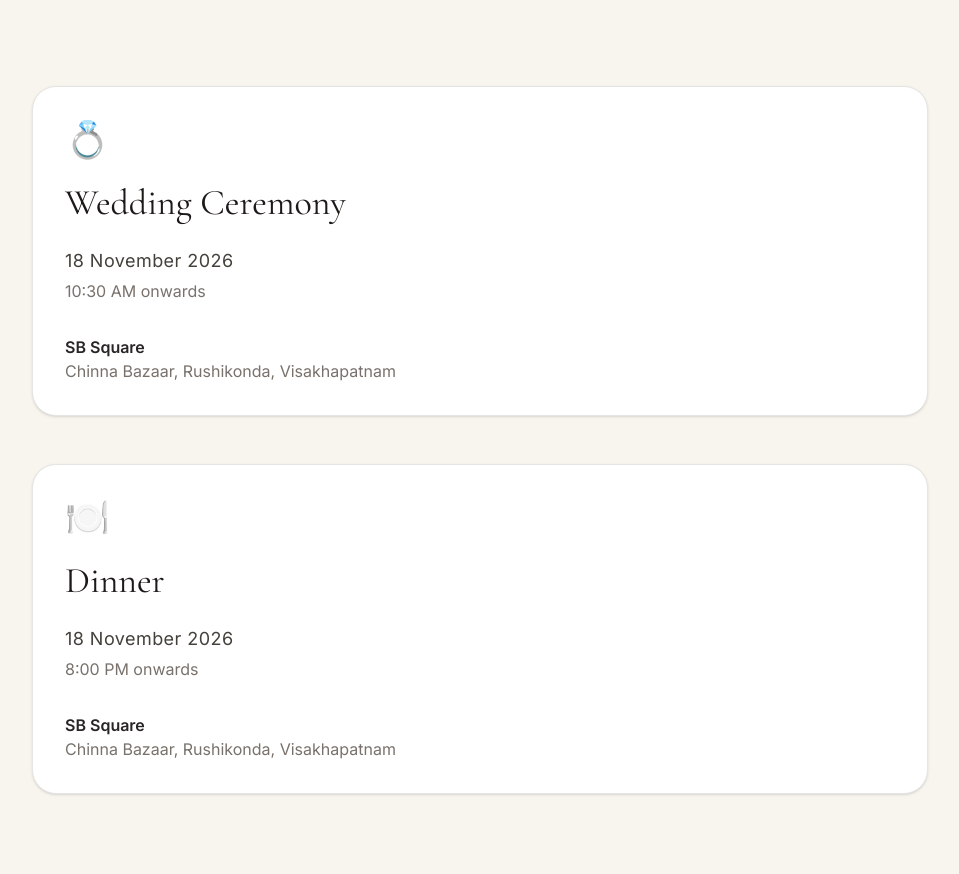
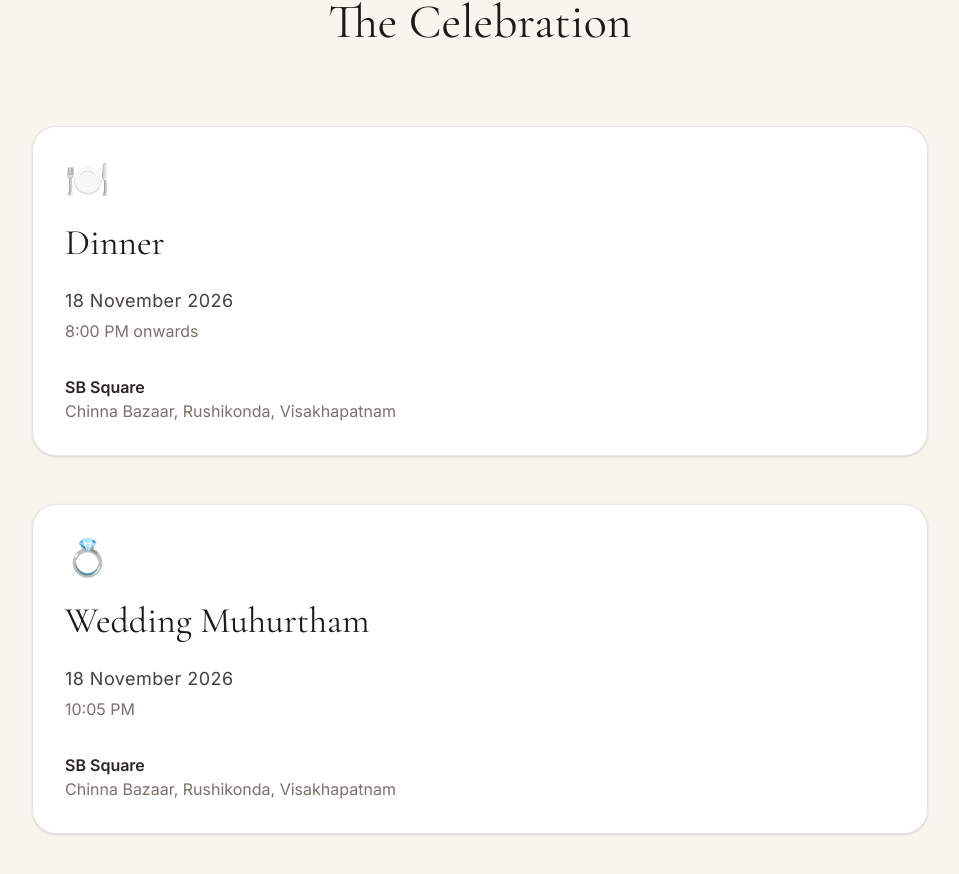
Before and after one commit to NikethVelala/NikSha, a Next.js app: page / in a window 1280 px wide. Shown: the part 4997-5871 px from the top of the page, without its empty margins (160-1119 px from the left). Built offline with nearby package versions, Linux system fonts and the light colour scheme.

Commit message:
Correct wedding timing to evening muhurtham

```diff
--- a/data/wedding.ts
+++ b/data/wedding.ts
@@ -7,8 +7,8 @@ export const wedding = {
 
   ceremony: {
     date: "18 November 2026",
-    dateTime: "2026-11-18T10:30:00",
-    time: "10:30 AM onwards",
+    dateTime: "2026-11-18T22:05:00",
+    time: "10:05 PM Muhurtham",
     venue: {
       name: "SB Square",
       address: "Chinna Bazaar, Rushikonda, Visakhapatnam, Andhra Pradesh",
@@ -20,18 +20,18 @@ export const wedding = {
 
   timeline: [
     {
-      title: "Wedding Ceremony",
-      icon: "💍",
+      title: "Dinner",
+      icon: "🍽️",
       date: "18 November 2026",
-      time: "10:30 AM onwards",
+      time: "8:00 PM onwards",
       venue: "SB Square",
       address: "Chinna Bazaar, Rushikonda, Visakhapatnam",
     },
     {
-      title: "Dinner",
-      icon: "🍽️",
+      title: "Wedding Muhurtham",
+      icon: "💍",
       date: "18 November 2026",
-      time: "8:00 PM onwards",
+      time: "10:05 PM",
       venue: "SB Square",
       address: "Chinna Bazaar, Rushikonda, Visakhapatnam",
     },
```
